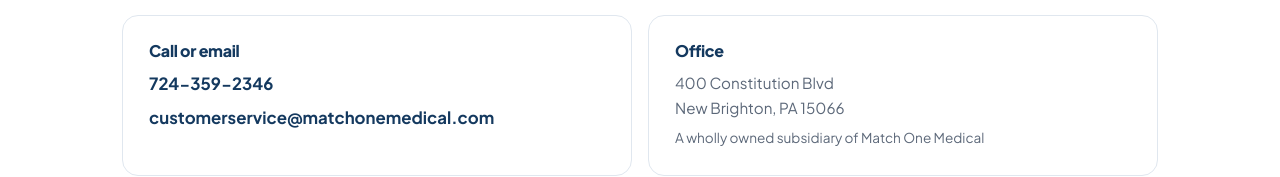
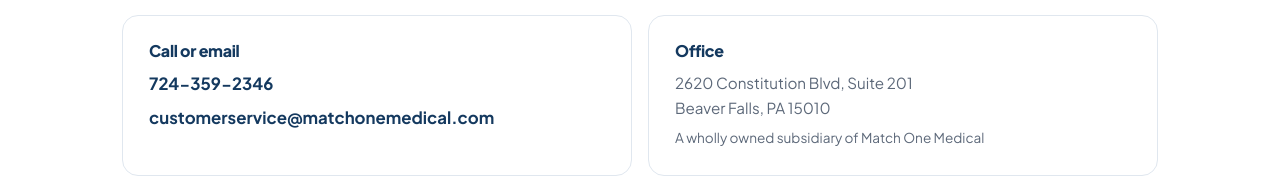
Before and after one commit to chazjannuzi/Venous-Systems-Inc, a plain HTML site: page index.html in a window 1280 px wide. Shown: the part 2774-2951 px from the top of the page. Drawn offline with Linux system fonts and the light colour scheme.

Commit message:
Add files via upload

```diff
--- a/index.html
+++ b/index.html
@@ -232,7 +232,7 @@
       </div>
       <div class="concard">
         <h3>Office</h3>
-        <p>400 Constitution Blvd<br>New Brighton, PA 15066</p>
+        <p>2620 Constitution Blvd, Suite 201<br>Beaver Falls, PA 15010</p>
         <p style="margin-top:6px;font-size:.85rem">A wholly owned subsidiary of Match One Medical</p>
       </div>
     </div>
```
